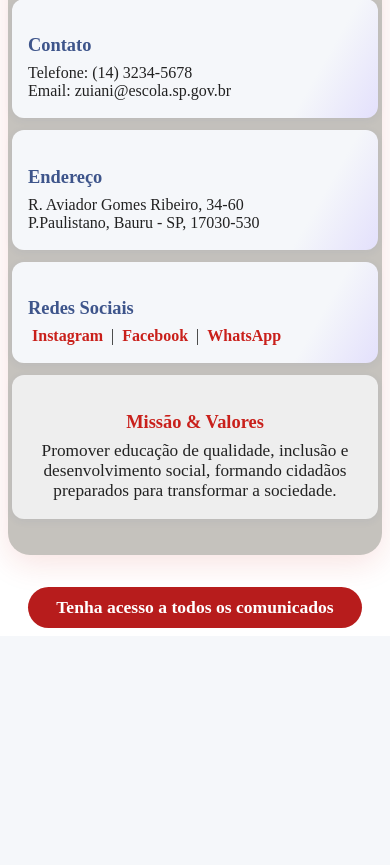
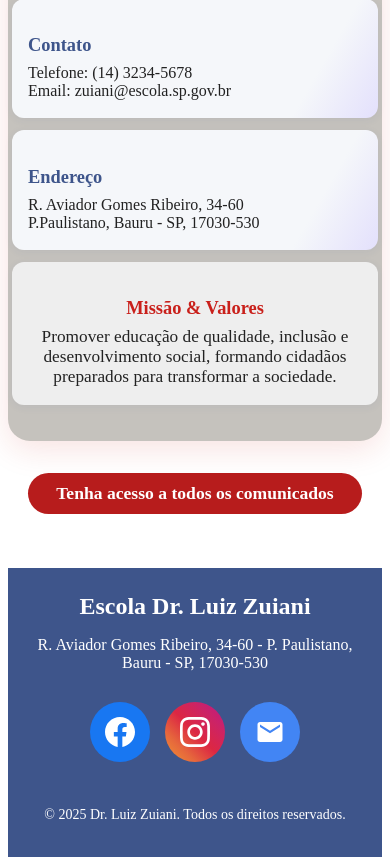
Before and after one commit to Deladonio/TCC-Zuiani---Novo, a PHP site: page / in a window 390 px wide. Shown: the part 1094-1959 px from the top of the page. Before the commit the page ends 1722 px from the top, so only its background shows below. Run offline with PHP 8.4, Linux system fonts and the light colour scheme.

Commit message:
COLOQUEI ESSA MERDA DE FOOTER

```diff
--- a/Index/index.html
+++ b/Index/index.html
@@ -68,25 +68,49 @@
                     <h3>Endereço</h3>
                     <p>R. Aviador Gomes Ribeiro, 34-60<br>P.Paulistano, Bauru - SP, 17030-530</p>
                 </div>
-                <div class="bloco-item">
-                    <h3>Redes Sociais</h3>
-                    <p>
-                        <a href="#" class="social-link">Instagram</a> |
-                        <a href="#" class="social-link">Facebook</a> |
-                        <a href="#" class="social-link">WhatsApp</a>
-                    </p>
-                </div>
                 <div class="bloco-item bloco-missao">
                     <h3>Missão & Valores</h3>
                     <p>Promover educação de qualidade, inclusão e desenvolvimento social, formando cidadãos preparados para transformar a sociedade.</p>
                 </div>
             </div>
         </div>
-        <a href="../Comunicados/comunicados.html" class="botao-saiba-mais" style="display: block; width: fit-content; margin: 32px auto 0 auto;">Tenha acesso a todos os comunicados</a>
+        <a href="../Comunicados/comunicados.html" class="botao-saiba-mais" style="display: block; width: fit-content; margin: 32px auto 0 auto;">Tenha acesso a todos os comunicados</a> <br> <br> <br>
     </main>
 
     <footer>
+        <div class="footer-content">
+            <div class="footer-text">
+                <h3>Escola Dr. Luiz Zuiani</h3>
+                <p>R. Aviador Gomes Ribeiro, 34-60 - P. Paulistano, Bauru - SP, 17030-530</p>
+            </div>
 
+            <div class="social-midia">
+                <!-- Facebook -->
+                <a href="https://web.facebook.com/EscolaZuiani/about" target="_blank" class="social-icone facebook" title="Facebook">
+                    <svg viewBox="0 0 24 24">
+                        <path d="M24 12.073c0-6.627-5.373-12-12-12s-12 5.373-12 12c0 5.99 4.388 10.954 10.125 11.854v-8.385H7.078v-3.47h3.047V9.43c0-3.007 1.792-4.669 4.533-4.669 1.312 0 2.686.235 2.686.235v2.953H15.83c-1.491 0-1.956.925-1.956 1.874v2.25h3.328l-.532 3.47h-2.796v8.385C19.612 23.027 24 18.062 24 12.073z"/>
+                    </svg>
+                </a>
+
+                <!-- Instagram -->
+                <a href="https://www.instagram.com/escola_zuiani_bauru/" target="_blank" class="social-icone instagram" title="Instagram">
+                    <svg viewBox="0 0 24 24">
+                        <path d="M12 2.163c3.204 0 3.584.012 4.85.07 3.252.148 4.771 1.691 4.919 4.919.058 1.265.069 1.645.069 4.849 0 3.205-.012 3.584-.069 4.849-.149 3.225-1.664 4.771-4.919 4.919-1.266.058-1.644.07-4.85.07-3.204 0-3.584-.012-4.849-.07-3.26-.149-4.771-1.699-4.919-4.92-.058-1.265-.07-1.644-.07-4.849 0-3.204.013-3.583.07-4.849.149-3.227 1.664-4.771 4.919-4.919 1.266-.057 1.645-.069 4.849-.069zm0-2.163c-3.259 0-3.667.014-4.947.072-4.358.2-6.78 2.618-6.98 6.98-.059 1.281-.073 1.689-.073 4.948 0 3.259.014 3.668.072 4.948.2 4.358 2.618 6.78 6.98 6.98 1.281.058 1.689.072 4.948.072 3.259 0 3.668-.014 4.948-.072 4.354-.2 6.782-2.618 6.979-6.98.059-1.28.073-1.689.073-4.948 0-3.259-.014-3.667-.072-4.947-.196-4.354-2.617-6.78-6.979-6.98-1.281-.059-1.69-.073-4.949-.073zm0 5.838c-3.403 0-6.162 2.759-6.162 6.162s2.759 6.163 6.162 6.163 6.162-2.759 6.162-6.163c0-3.403-2.759-6.162-6.162-6.162zm0 10.162c-2.209 0-4-1.79-4-4 0-2.209 1.791-4 4-4s4 1.791 4 4c0 2.21-1.791 4-4 4zm6.406-11.845c-.796 0-1.441.645-1.441 1.44s.645 1.44 1.441 1.44c.795 0 1.439-.645 1.439-1.44s-.644-1.44-1.439-1.44z"/>
+                    </svg>
+                </a>
+
+                <!-- E-mail -->
+                <a href="https://mail.google.com/mail/?view=cm&fs=1&to=e025276a@educacao.sp.gov.br" target="_blank" class="social-icone email" title="E-mail">
+                    <svg viewBox="0 0 24 24">
+                        <path d="M20 4H4c-1.1 0-1.99.9-1.99 2L2 18c0 1.1.89 2 2 2h16c1.1 0 2-.9 2-2V6c0-1.1-.9-2-2-2zm0 4l-8 5-8-5V6l8 5 8-5v2z"/>
+                    </svg>
+                </a>
+            </div>
+
+            <div class="copyright">
+                <p>&copy; 2025 Dr. Luiz Zuiani. Todos os direitos reservados.</p>
+            </div>
+        </div>
     </footer>
 
 
--- a/Index/style_index.css
+++ b/Index/style_index.css
@@ -297,3 +297,116 @@ input {
         font-size: 1.5rem;
     }
 }
+
+/* Daqui pra baixo, é o footer, com os sicones */
+
+footer {
+    background-color: #3E558B;
+    color: white;
+    padding: 1px 20px 20px;
+    text-align: center;
+}
+
+.footer-content {
+    max-width: 1200px;
+    margin: 0 auto;
+}
+
+.footer-text {
+    margin-bottom: 30px;
+}
+
+.footer-text h3 {
+    margin-bottom: 10px;
+    font-size: 24px;
+}
+
+.footer-text p {
+    color: white;
+    font-size: 16px;
+}
+
+/* Social Media Icons Container */
+.social-midia {
+    display: flex;
+    justify-content: center;
+    gap: 20px;
+    margin-bottom: 30px;
+}
+
+/* Individual Social Icon */
+.social-icone {
+    width: 60px;
+    height: 60px;
+    border-radius: 50%;
+    display: flex;
+    align-items: center;
+    justify-content: center;
+    text-decoration: none;
+    transition: all 0.3s ease;
+    position: relative;
+    overflow: hidden;
+}
+
+/* Facebook Icon */
+.social-icone.facebook {
+    background-color: #1877f2;
+}
+
+.social-icone.facebook:hover {
+    background-color: #166fe5;
+    transform: translateY(-5px);
+    box-shadow: 0 10px 20px rgba(24, 119, 242, 0.4);
+}
+
+/* Instagram Icon */
+.social-icone.instagram {
+    background: linear-gradient(45deg, #f09433 0%, #e6683c 25%, #dc2743 50%, #cc2366 75%, #bc1888 100%);
+}
+
+.social-icone.instagram:hover {
+    transform: translateY(-5px);
+    box-shadow: 0 10px 20px rgba(225, 48, 108, 0.4);
+}
+
+/* E-mail Icon */
+.social-icone.email {
+    background-color: #4285f4;
+}
+
+.social-icone.email:hover {
+    background-color: #3367d6;
+    transform: translateY(-5px);
+    box-shadow: 0 10px 20px rgba(66, 133, 244, 0.4);
+}
+
+/* SVG Icons */
+.social-icone svg {
+    width: 30px;
+    height: 30px;
+    fill: white;
+}
+
+/* Copyright */
+.copyright {
+    padding-top: 1px;
+    color: white;
+    font-size: 14px;
+}
+
+/* Responsive Design */
+@media (max-width: 768px) {
+    .social-midia {
+        gap: 15px;
+    }
+
+    .social-icon {
+        width: 50px;
+        height: 50px;
+    }
+
+    .social-icon svg {
+        width: 25px;
+        height: 25px;
+    }
+}
--- a/Instituição/instituicao.html
+++ b/Instituição/instituicao.html
@@ -41,6 +41,8 @@
         </div>
     </main>
 
+
+
 </body>
 <script src="script_inst.js"></script>
 </html>
```
Also changed, not shown: footer-redes-sociais.html (added, +197 -0 lines).
